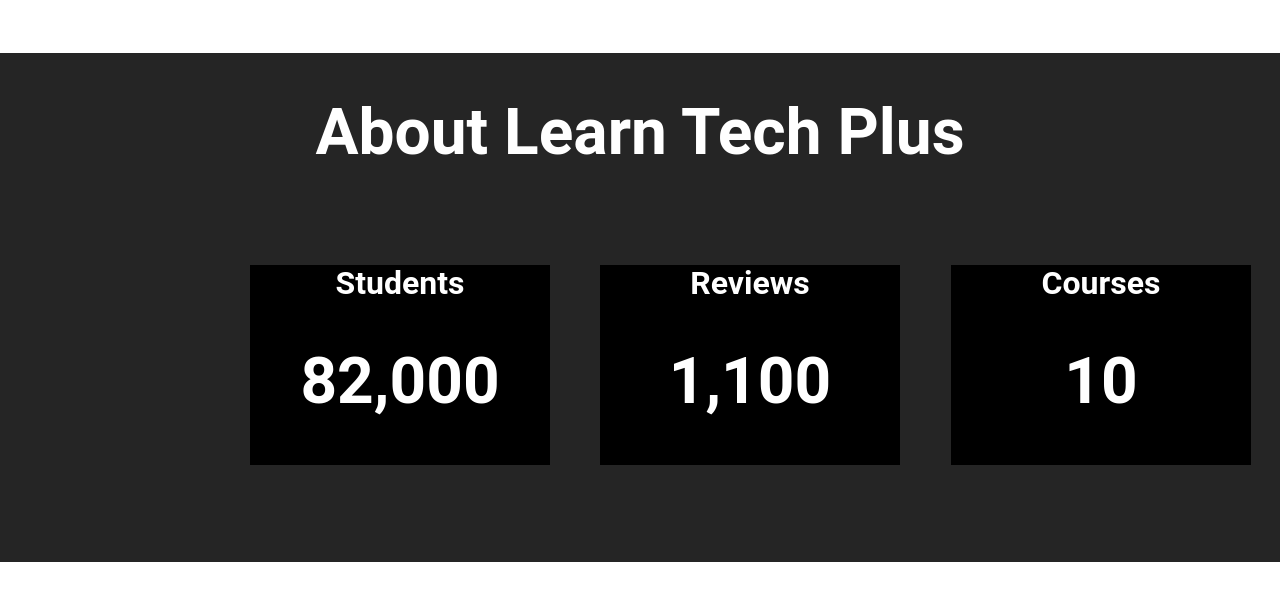
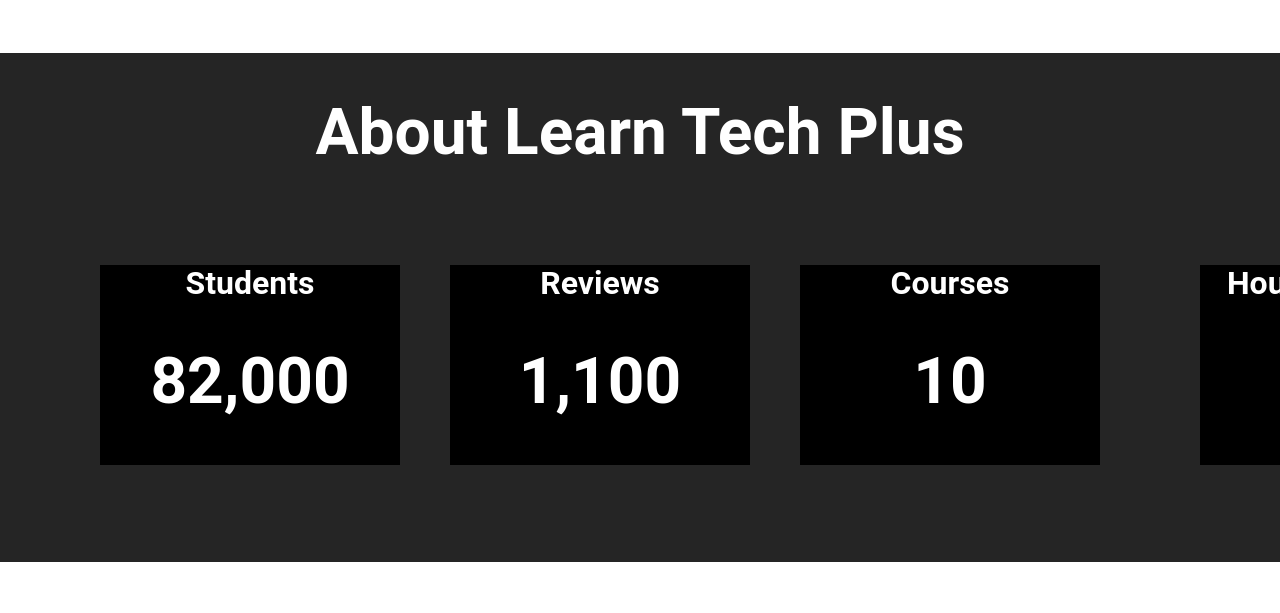
Before and after one commit to kipron00/LearnTech-, a plain HTML site: page LearnTech+/index.html in a window 1280 px wide. Shown: the part 1747-2360 px from the top of the page. Drawn offline with Linux system fonts and the light colour scheme.

Commit message:
Update home.css

```diff
--- a/LearnTech+/css/home.css
+++ b/LearnTech+/css/home.css
@@ -73,7 +73,7 @@ div.students {
     color: white;
     position: absolute;
     top: 212px;
-    left: 250px;
+    left: 100px;
 }
 
 div.reviews {
@@ -84,7 +84,7 @@ div.reviews {
     color: white;
     position: absolute;
     top: 212px;
-    left: 600px;
+    left: 450px;
 }
 
 div.courses {
@@ -95,7 +95,7 @@ div.courses {
     color: white;
     position: absolute;
     top: 212px;
-    left: 951px;
+    left: 800px;
 }
 
 div.content {
@@ -106,7 +106,7 @@ div.content {
     color: white;
     position: absolute;
     top: 212px;
-    left: 1301px;
+    left: 1200px;
 }
 
 /* Learn Tech */
```
